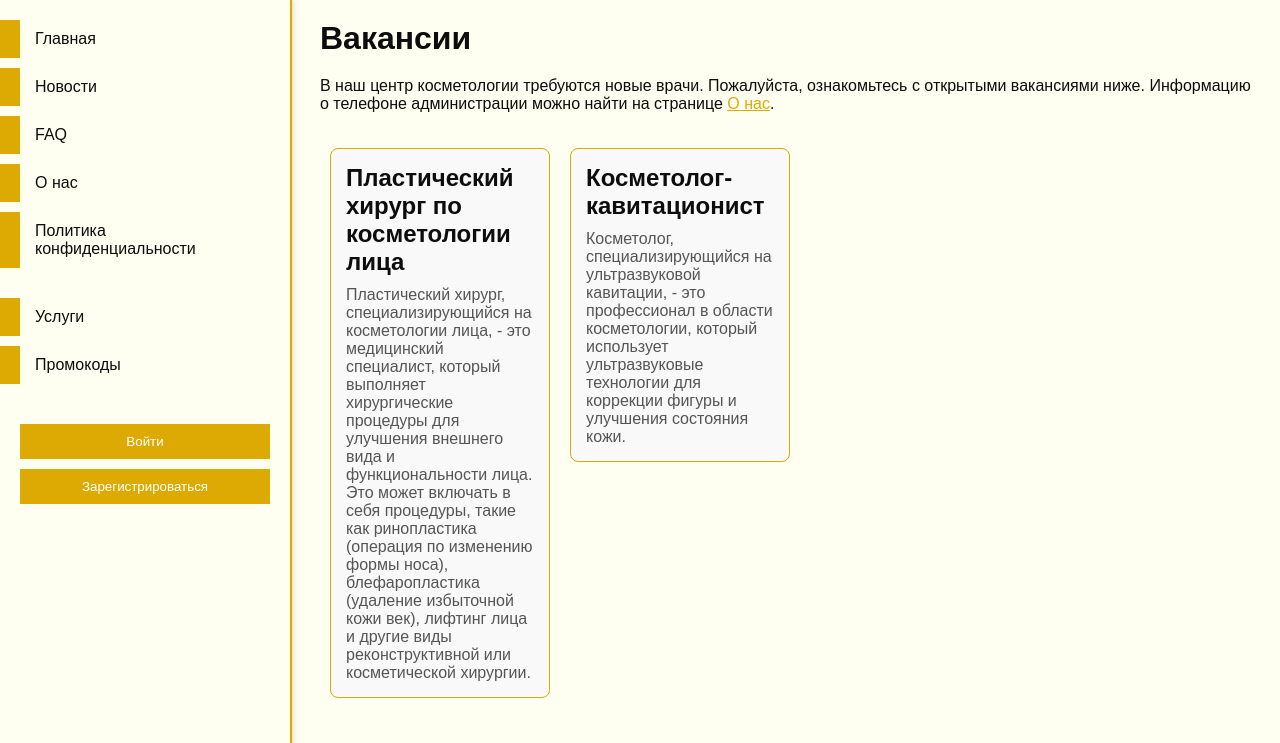
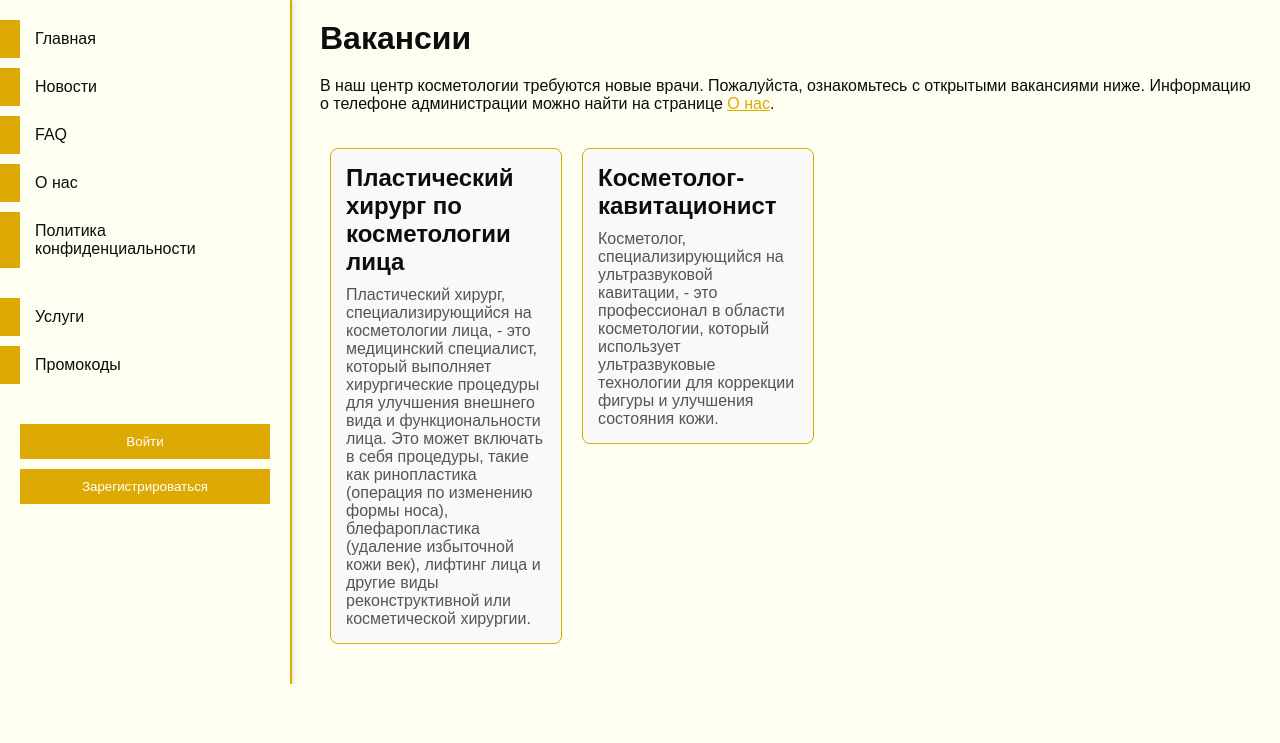
Before and after one commit to Gennadyy7/beauty_center, a Django app: page /clinic/vacancies in a window 1280 px wide. Shown: the part 116-859 px from the top of the page. After the commit the page ends 800 px from the top, so only its background shows below. Run offline with Django 5.2, Linux system fonts and the light colour scheme; data comes from the database, SQL or seed files in the repository.

Commit message:
ЛАБОРАТОРНАЯ 2 (плавающие блоки корректно)

```diff
--- a/bc_proj/clinic/static/clinic/css/vacancies.css
+++ b/bc_proj/clinic/static/clinic/css/vacancies.css
@@ -19,14 +19,11 @@
     text-decoration: underline;
 }
 
-.vacancies-list {
-    overflow: hidden; /* Очищаем плавающие элементы */
-}
-
 .vacancy-card {
-    width: 20%; /* Ограничиваем ширину для каждой карточки */
+    max-width: 200px; /* Ограничиваем ширину для каждой карточки */
     margin: 10px; /* Отступы между карточками */
     float: left; /* Делаем карточки плавающими влево */
+    /*clear: both;*/
     border: 1px solid #DDAA03;
     padding: 15px;
     border-radius: 8px;
@@ -43,10 +40,3 @@
     font-size: 16px;
     color: #555555;
 }
-
-/* Очищение обтекания */
-.vacancies-list::after {
-    content: "";
-    display: block;
-    clear: both;
-}
```
